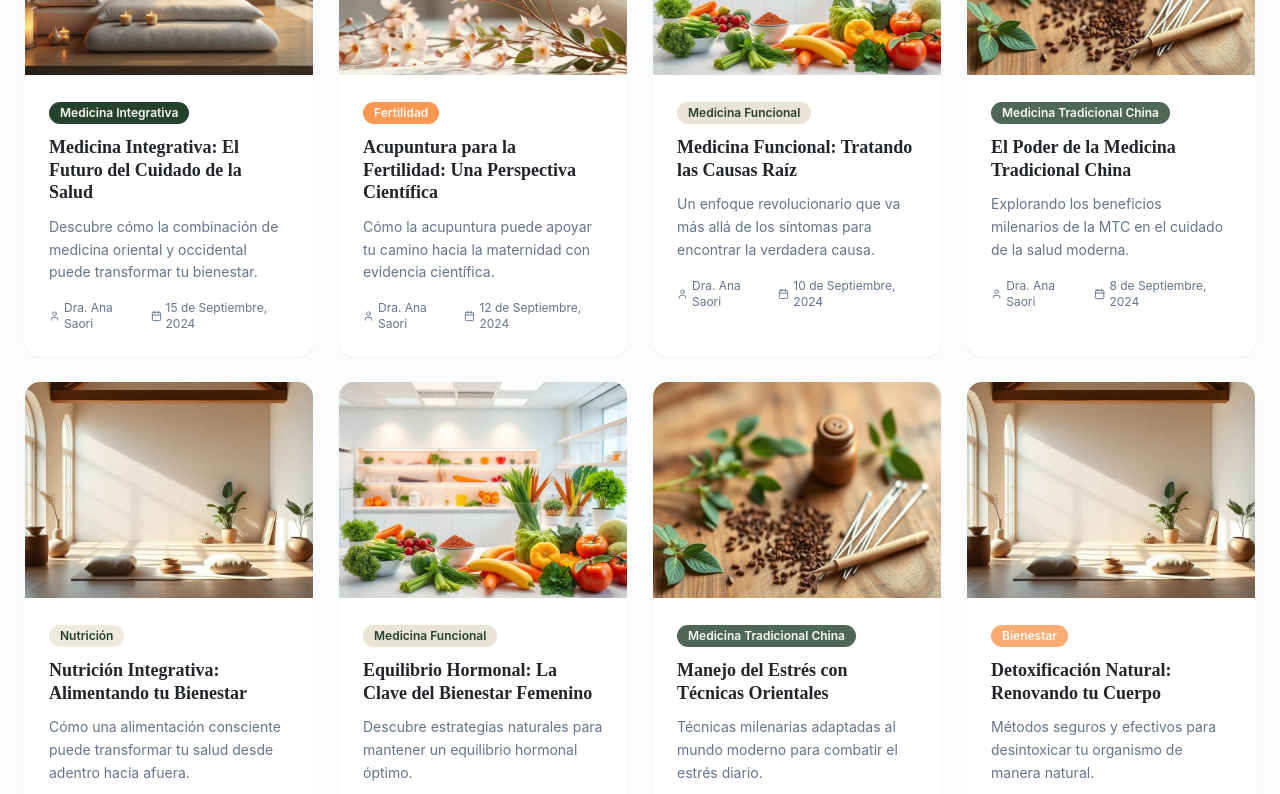
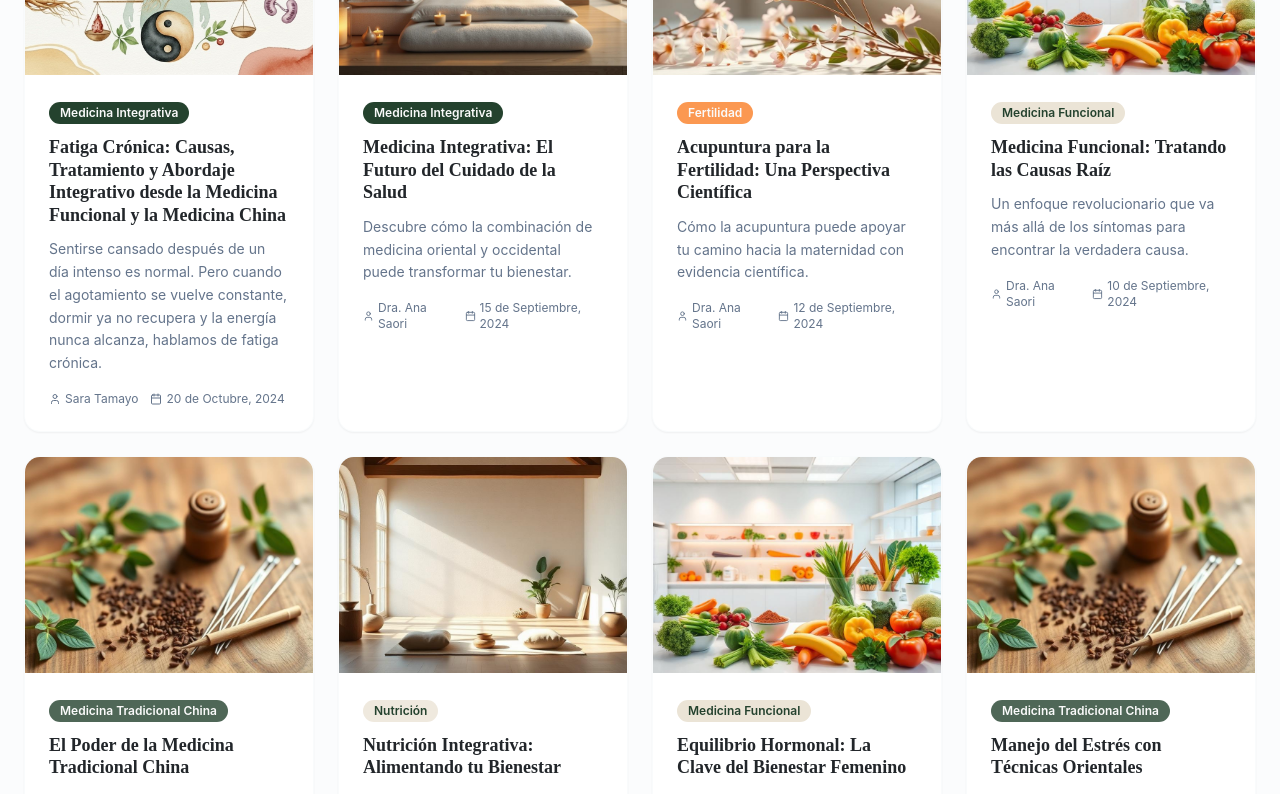
Before and after one commit to ltamayot/chic-landing-gen, a React (Vite) app: page /blog in a window 1280 px wide. Shown: the part 1440-2234 px from the top of the page. Built offline with nearby package versions, Linux system fonts and the light colour scheme; the HTML template or start-up script is replaced by a standard one.

Commit message:
Add new blog post

```diff
--- a/src/pages/Blog.tsx
+++ b/src/pages/Blog.tsx
@@ -12,6 +12,7 @@ import blogFunctionalImage from "@/assets/blog-functional.jpg";
 import blogFertilityImage from "@/assets/blog-fertility.jpg";
 import blogWellnessImage from "@/assets/blog-wellness.jpg";
 import blogAcneMtcImage from "@/assets/blog-acne-mtc.jpg";
+import blogFatigaImage from "@/assets/blog-fatiga.jpg";
 
 const Blog = () => {
   const navigate = useNavigate();
@@ -31,6 +32,16 @@ const Blog = () => {
   const blogPosts = [
     {
       id: 1,
+      title: "Fatiga Crónica: Causas, Tratamiento y Abordaje Integrativo desde la Medicina Funcional y la Medicina China",
+      excerpt: "Sentirse cansado después de un día intenso es normal. Pero cuando el agotamiento se vuelve constante, dormir ya no recupera y la energía nunca alcanza, hablamos de fatiga crónica.",
+      author: "Sara Tamayo",
+      date: "20 de Octubre, 2024",
+      category: "Medicina Integrativa",
+      image: blogFatigaImage,
+      slug: "fatiga-cronica-tratamiento-medicina-funcional-china"
+    },
+    {
+      id: 2,
       title: "Medicina Integrativa: El Futuro del Cuidado de la Salud",
       excerpt: "Descubre cómo la combinación de medicina oriental y occidental puede transformar tu bienestar.",
       author: "Dra. Ana Saori",
@@ -40,7 +51,7 @@ const Blog = () => {
       slug: "medicina-integrativa-futuro-cuidado-salud"
     },
     {
-      id: 2,
+      id: 3,
       title: "Acupuntura para la Fertilidad: Una Perspectiva Científica",
       excerpt: "Cómo la acupuntura puede apoyar tu camino hacia la maternidad con evidencia científica.",
       author: "Dra. Ana Saori",
@@ -50,7 +61,7 @@ const Blog = () => {
       slug: "acupuntura-fertilidad-perspectiva-cientifica"
     },
     {
-      id: 3,
+      id: 4,
       title: "Medicina Funcional: Tratando las Causas Raíz",
       excerpt: "Un enfoque revolucionario que va más allá de los síntomas para encontrar la verdadera causa.",
       author: "Dra. Ana Saori",
@@ -60,7 +71,7 @@ const Blog = () => {
       slug: "medicina-funcional-causas-raiz"
     },
     {
-      id: 4,
+      id: 5,
       title: "El Poder de la Medicina Tradicional China",
       excerpt: "Explorando los beneficios milenarios de la MTC en el cuidado de la salud moderna.",
       author: "Dra. Ana Saori",
@@ -70,7 +81,7 @@ const Blog = () => {
       slug: "poder-medicina-tradicional-china"
     },
     {
-      id: 5,
+      id: 6,
       title: "Nutrición Integrativa: Alimentando tu Bienestar",
       excerpt: "Cómo una alimentación consciente puede transformar tu salud desde adentro hacia afuera.",
       author: "Dra. Ana Saori",
@@ -80,7 +91,7 @@ const Blog = () => {
       slug: "nutricion-integrativa-alimentando-bienestar"
     },
     {
-      id: 6,
+      id: 7,
       title: "Equilibrio Hormonal: La Clave del Bienestar Femenino",
       excerpt: "Descubre estrategias naturales para mantener un equilibrio hormonal óptimo.",
       author: "Dra. Ana Saori",
@@ -90,7 +101,7 @@ const Blog = () => {
       slug: "equilibrio-hormonal-bienestar-femenino"
     },
     {
-      id: 7,
+      id: 8,
       title: "Manejo del Estrés con Técnicas Orientales",
       excerpt: "Técnicas milenarias adaptadas al mundo moderno para combatir el estrés diario.",
       author: "Dra. Ana Saori",
@@ -100,7 +111,7 @@ const Blog = () => {
       slug: "manejo-estres-tecnicas-orientales"
     },
     {
-      id: 8,
+      id: 9,
       title: "Detoxificación Natural: Renovando tu Cuerpo",
       excerpt: "Métodos seguros y efectivos para desintoxicar tu organismo de manera natural.",
       author: "Dra. Ana Saori",
@@ -110,7 +121,7 @@ const Blog = () => {
       slug: "detoxificacion-natural-renovando-cuerpo"
     },
     {
-      id: 9,
+      id: 10,
       title: "Fertilidad Natural: Preparando tu Cuerpo para la Concepción",
       excerpt: "Estrategias integrativas para optimizar tu fertilidad de manera natural y holística.",
       author: "Dra. Ana Saori",
@@ -120,7 +131,7 @@ const Blog = () => {
       slug: "fertilidad-natural-preparando-concepcion"
     },
     {
-      id: 10,
+      id: 11,
       title: "Medicina Personalizada: Tu Tratamiento Único",
       excerpt: "Cómo la medicina funcional crea planes de tratamiento únicos para cada paciente.",
       author: "Dra. Ana Saori",
@@ -130,7 +141,7 @@ const Blog = () => {
       slug: "medicina-personalizada-tratamiento-unico"
     },
     {
-      id: 11,
+      id: 12,
       title: "Mindfulness y Salud: La Conexión Mente-Cuerpo",
       excerpt: "Explorando cómo la atención plena puede mejorar tu salud física y mental.",
       author: "Dra. Ana Saori",
@@ -140,7 +151,7 @@ const Blog = () => {
       slug: "mindfulness-salud-conexion-mente-cuerpo"
     },
     {
-      id: 12,
+      id: 13,
       title: "Plantas Medicinales: Sabiduría Ancestral y Ciencia Moderna",
       excerpt: "Explorando el uso terapéutico de las plantas medicinales respaldado por la investigación.",
       author: "Dra. Ana Saori",
--- a/src/pages/BlogPost.tsx
+++ b/src/pages/BlogPost.tsx
@@ -14,6 +14,8 @@ import blogWellnessImage from "@/assets/blog-wellness.jpg";
 import blogAcneMtcImage from "@/assets/blog-acne-mtc.jpg";
 import blogAcupunctureImage from "@/assets/blog-acupuncture-illustration.jpg";
 import blogHerbalTeaImage from "@/assets/blog-herbal-tea.jpg";
+import blogFatigaImage from "@/assets/blog-fatiga.jpg";
+import blogFatigaIllustration from "@/assets/blog-fatiga-illustration.jpg";
 
 const BlogPost = () => {
   const { slug } = useParams();
@@ -57,6 +59,83 @@ const BlogPost = () => {
   };
 
   const blogPosts = {
+    "fatiga-cronica-tratamiento-medicina-funcional-china": {
+      title: "Fatiga Crónica: Causas, Tratamiento y Abordaje Integrativo desde la Medicina Funcional y la Medicina China",
+      author: "Sara Tamayo",
+      date: "20 de Octubre, 2024",
+      category: "Medicina Integrativa",
+      image: blogFatigaImage,
+      content: `
+        <p>Sentirse cansado después de un día intenso es normal. Pero cuando el agotamiento se vuelve constante, dormir ya no recupera y la energía nunca alcanza, hablamos de fatiga crónica.</p>
+
+        <p>Este síntoma afecta a miles de personas y suele tener múltiples causas: desde desequilibrios hormonales hasta alteraciones digestivas o emocionales. En Saori lo abordamos con una visión integrativa, uniendo la Medicina Funcional y la Medicina Tradicional China (MTC) para encontrar la raíz y restaurar la vitalidad.</p>
+
+        <h2>¿Por qué estoy cansado todo el tiempo?</h2>
+        <p>La fatiga crónica no es una enfermedad en sí misma, sino una señal de que algo en el cuerpo no está funcionando en equilibrio.</p>
+
+        <p>Algunas causas frecuentes son:</p>
+        <ul>
+          <li><strong>Disfunción mitocondrial</strong> (la "fábrica de energía" de las células no produce suficiente ATP).</li>
+          <li><strong>Desequilibrios hormonales:</strong> tiroides, cortisol o DHEA alterados.</li>
+          <li><strong>Deficiencias nutricionales:</strong> vitamina B, hierro, magnesio, vitamina D.</li>
+          <li><strong>Problemas digestivos y de microbiota:</strong> intestino permeable, disbiosis, inflamación.</li>
+          <li><strong>Estrés crónico:</strong> sobrecarga del eje HPA (hipotálamo-hipófisis-suprarrenal).</li>
+        </ul>
+
+        <p>En Medicina Funcional utilizamos exámenes de laboratorio personalizados para evaluar estas áreas y diseñar un plan basado en evidencia.</p>
+
+        <h2>La visión de la Medicina China sobre la fatiga</h2>
+
+        <img src="${blogFatigaIllustration}" alt="Medicina China y fatiga crónica" class="w-full rounded-lg my-6" />
+
+        <p>La MTC entiende la fatiga como un reflejo de desequilibrios en el Qi (energía vital). Los patrones más comunes son:</p>
+        <ul>
+          <li><strong>Deficiencia de Qi de Bazo y Estómago:</strong> cansancio después de comer, digestión lenta, pesadez.</li>
+          <li><strong>Deficiencia de Riñón:</strong> fatiga profunda, dolor lumbar, debilidad, sensación de frío.</li>
+          <li><strong>Estancamiento de Qi de Hígado:</strong> fatiga emocional, irritabilidad, tensión muscular.</li>
+          <li><strong>Deficiencia de Yin o Sangre:</strong> agotamiento mental, insomnio, palidez, mareos.</li>
+        </ul>
+
+        <p>Con acupuntura, fitoterapia, nutrición energética y técnicas de respiración buscamos armonizar cuerpo y mente, fortalecer el Qi y recuperar vitalidad.</p>
+
+        <h2>Estrategias integrativas para recuperar la energía</h2>
+        <p>En nuestra clínica combinamos ambas miradas para un abordaje completo:</p>
+
+        <h3>1. Nutrición terapéutica</h3>
+        <ul>
+          <li><strong>Funcional:</strong> proteínas de calidad, omega 3, carbohidratos de bajo índice glucémico, evitar azúcares refinados.</li>
+          <li><strong>MTC:</strong> comidas calientes, fáciles de digerir, sopas y caldos que fortalezcan el bazo y la energía.</li>
+        </ul>
+
+        <h3>2. Regulación del estrés y sueño</h3>
+        <ul>
+          <li><strong>Funcional:</strong> adaptógenos como ashwagandha y rhodiola, magnesio, apoyo al ritmo circadiano.</li>
+          <li><strong>MTC:</strong> dormir antes de las 11 p.m. para respetar el ciclo del hígado, acupuntura para relajación profunda.</li>
+        </ul>
+
+        <h3>3. Acupuntura y estimulación energética</h3>
+        <ul>
+          <li>Tonifica el Qi del bazo y riñón.</li>
+          <li>Libera bloqueos emocionales del hígado.</li>
+          <li>Mejora la calidad del sueño y regula el sistema nervioso.</li>
+        </ul>
+
+        <h3>4. Apoyo herbal y suplementos</h3>
+        <ul>
+          <li><strong>MTC:</strong> astrágalo, ginseng, reishi, dátiles rojos para fortalecer energía y sangre.</li>
+          <li><strong>Funcional:</strong> complejo B, vitamina D, coenzima Q10 y L-carnitina para potenciar energía mitocondrial.</li>
+        </ul>
+
+        <h2>Conclusión</h2>
+        <p>La fatiga tiene múltiples causas y requiere una mirada detallada y personalizada.</p>
+
+        <p>En Saori acompañamos a cada paciente a identificar la raíz de su desequilibrio y diseñamos un plan que une lo mejor de ambas medicinas para recuperar tu energía vital.</p>
+
+        <p><strong>¿Te identificas con estos síntomas?</strong></p>
+
+        <p>Agenda una cita con nosotros y da el primer paso hacia la recuperación de tu bienestar.</p>
+      `,
+    },
     "acne-medicina-tradicional-china-mirada-integral": {
       title: "Acné y Medicina Tradicional China: Una Mirada Integral para Sanar la Piel",
       author: "Sara Tamayo",
```
Also changed, not shown: src/assets/blog-fatiga-illustration.jpg (added), src/assets/blog-fatiga.jpg (added).
